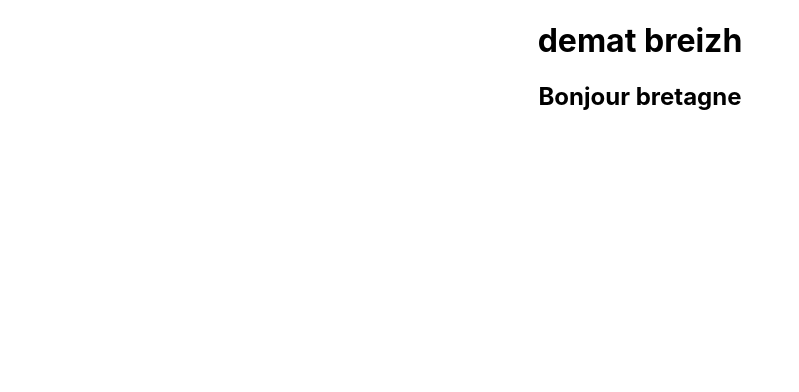
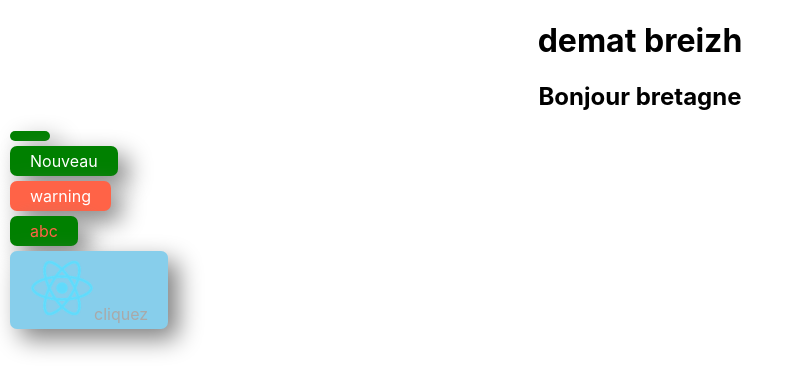
Before and after one commit to champix56/2021-03-15-TJS, a React (Create React App) app: page / in a window 1280 px wide. Shown: the top 392 px of the page, without its empty margins (0-799 px from the left). Built offline with nearby package versions, Linux system fonts and the light colour scheme.

Commit message:
button w propTypes and children and props

```diff
--- a/src/App/App.js
+++ b/src/App/App.js
@@ -1,3 +1,4 @@
+import Button from './components/Button/Button';
 import './App.scss';
 
 function App() {
@@ -5,6 +6,11 @@ function App() {
     <div className="App">
       <h1>demat breizh</h1>
       <h2>Bonjour bretagne</h2>
+      <Button></Button>
+      <Button value="Nouveau"></Button>
+      <Button value="warning" bgColor="tomato"></Button>
+      <Button value="abc" color="tomato"></Button>
+      <Button value="cliquez" bgColor="skyblue" color="darkgrey" ><img src="./logo192.png" width="64px" alt="logo" /></Button>
     </div>
   );
 }
--- a/src/App/components/Button/Button.css
+++ b/src/App/components/Button/Button.css
@@ -1,14 +1,16 @@
-.button{
+.Button{
     margin:5px 10px;
-    background-color: green;
-    color: white;
-    padding: 5px 8px;
+    /* background-color: green; */
+    /* color: white; */
+    padding: 5px 20px;
     user-select: none;
     border-radius: 7px;
     box-shadow: 10px 10px 25px grey;
+    width:fit-content;
+    vertical-align: middle;
 }
 
-.button:hover{
+.Button:hover{
     background-color: rgb(0, 36, 0);
     box-shadow: 10px 10px 15px grey;
 }
--- a/src/App/components/Button/Button.js
+++ b/src/App/components/Button/Button.js
@@ -1,7 +1,18 @@
 import './Button.css';
-function Button()
-{
+import PropTypes from 'prop-types';
+export default function Button(props) {
+    console.log(props);
     return (
-        <div className="button">Benjamin</div>
+        <div className="Button" style={{
+            backgroundColor: undefined !== props.bgColor ? props.bgColor : 'green',
+            color: undefined!==props.color?props.color:'white'
+        }}>
+            {undefined !== props.children && props.children}{props.value}
+        </div>
     );
 }
+Button.propTypes={
+    value:PropTypes.string.isRequired,
+    bgColor:PropTypes.string,
+    color:PropTypes.string
+}
```
